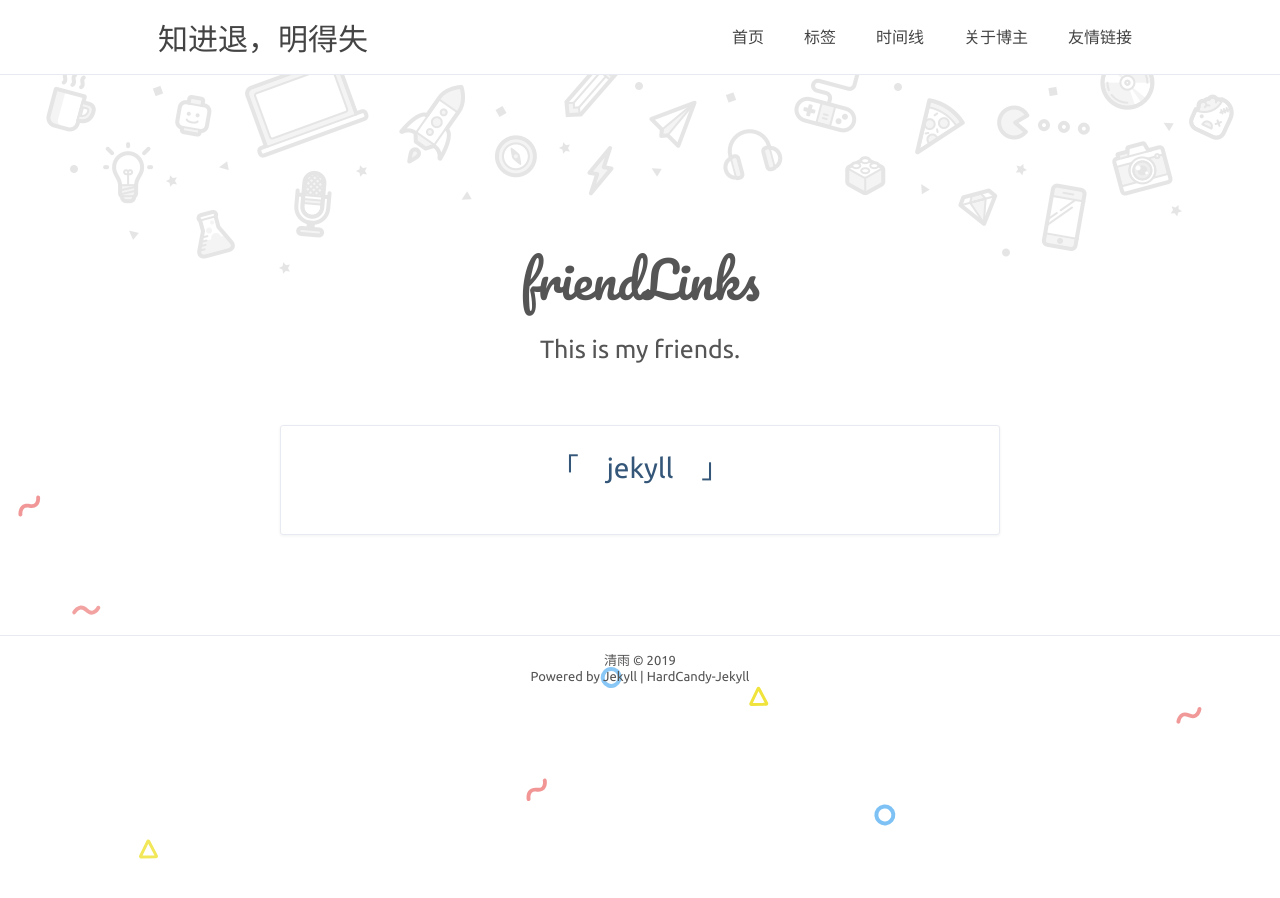
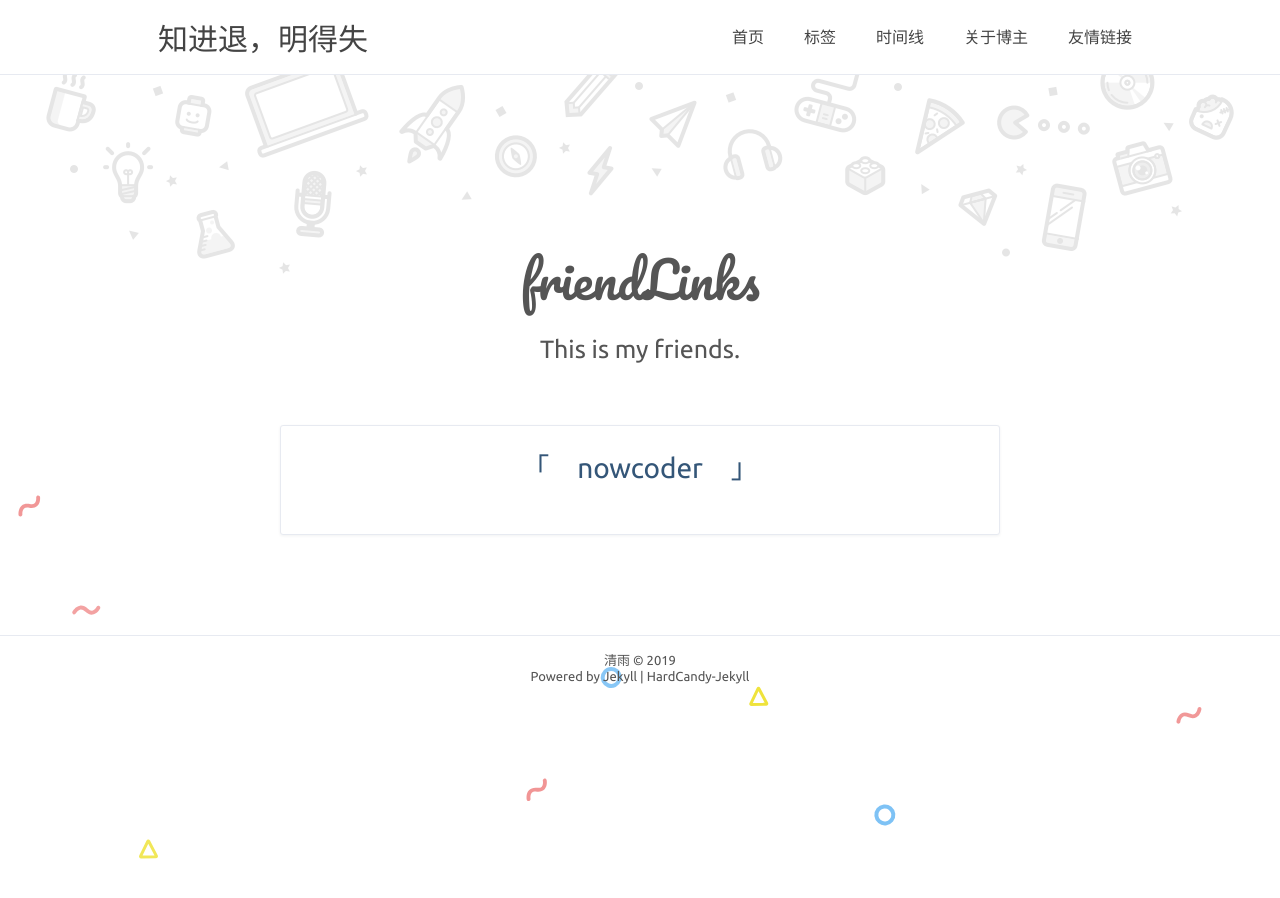
Before and after one commit to QY399/QY399.github.io, a Jekyll site: the page built from friendLink.html, in a window 1280 px wide. Built offline with Jekyll 4.4.1, drawn with Linux system fonts in a browser that asks for light colours; comment, search, counter and statistics services are not loaded; some of the changed lines change nothing that is shown.

Commit message:
Update _config.yml

```diff
--- a/_config.yml
+++ b/_config.yml
@@ -20,7 +20,7 @@
 bio: '可以不聪明，但别不清醒'
 about: true
 aboutyou: '一只欢快的程序员'
-portraits: 'https://i.imgur.com/S1yvcZP.jpg'
+portraits: 'assets/QY399.jpg'
 
 # SNS
 SNS: true
@@ -59,7 +59,7 @@
 
 # 友情链接
 friends:
-  jekyll: 'https://www.jekyll.com.cn/'
+  nowcoder: 'https://blog.nowcoder.net/clearrain'
 
 # 评论 最佳体验 在disqus、livere和Gitment之间三选一
 # disqus 评论
@@ -80,7 +80,7 @@
 social-share-items: ['qq', 'wechat', 'weibo', 'twitter', 'facebook']
 
 # 百度统计 在baidu-url里填写自己相关的url代码
-baidu: false
+baidu: true
 baidu-url: ''
 # 谷歌分析 在google-ID里填写自己在谷歌分析获得的追踪ID
 google: false
```
